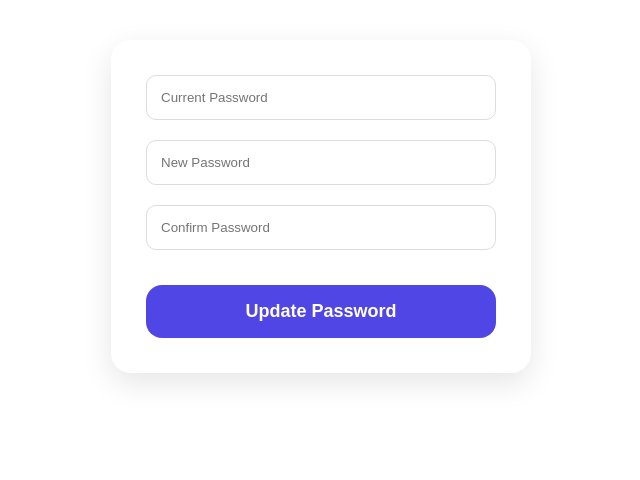
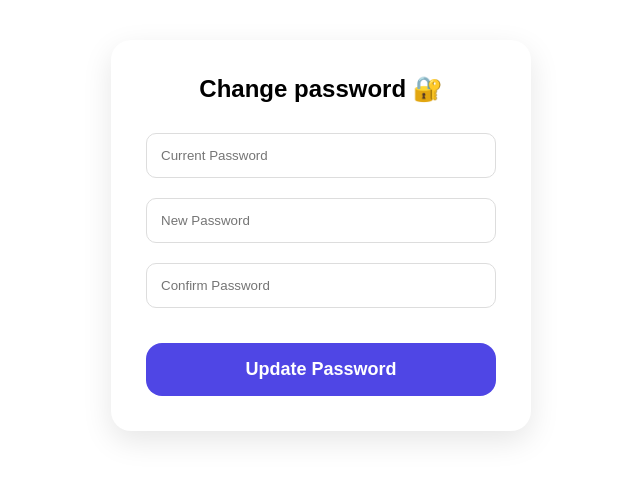
Before and after one commit to Krithika1031/MoneyMate, a React app in the folder frontend/: page /change-password in a window 1280 px wide. Shown: the top 480 px of the page, without its empty margins (319-959 px from the left). Built offline with nearby package versions, Linux system fonts and the light colour scheme; no server answers; the HTML template or start-up script is replaced by a standard one.

Commit message:
Autocomplete add ons

```diff
--- a/frontend/src/pages/ChangePassword.jsx
+++ b/frontend/src/pages/ChangePassword.jsx
@@ -66,10 +66,12 @@ function ChangePassword() {
       handleChangePassword();
     }}
   >
+       <h2>Change password 🔐</h2>
 
         <input
           type="password"
           placeholder="Current Password"
+          autoComplete="current-password"
           value={currentPassword}
           onChange={(e)=>
             setCurrentPassword(e.target.value)
@@ -79,6 +81,7 @@ function ChangePassword() {
         <input
           type="password"
           placeholder="New Password"
+          autoComplete="new-password"
           value={newPassword}
           onChange={(e)=>
             setNewPassword(e.target.value)
@@ -88,6 +91,7 @@ function ChangePassword() {
         <input
           type="password"
           placeholder="Confirm Password"
+          autoComplete="current-password"
           value={confirmPassword}
           onChange={(e)=>
             setConfirmPassword(e.target.value)
```
